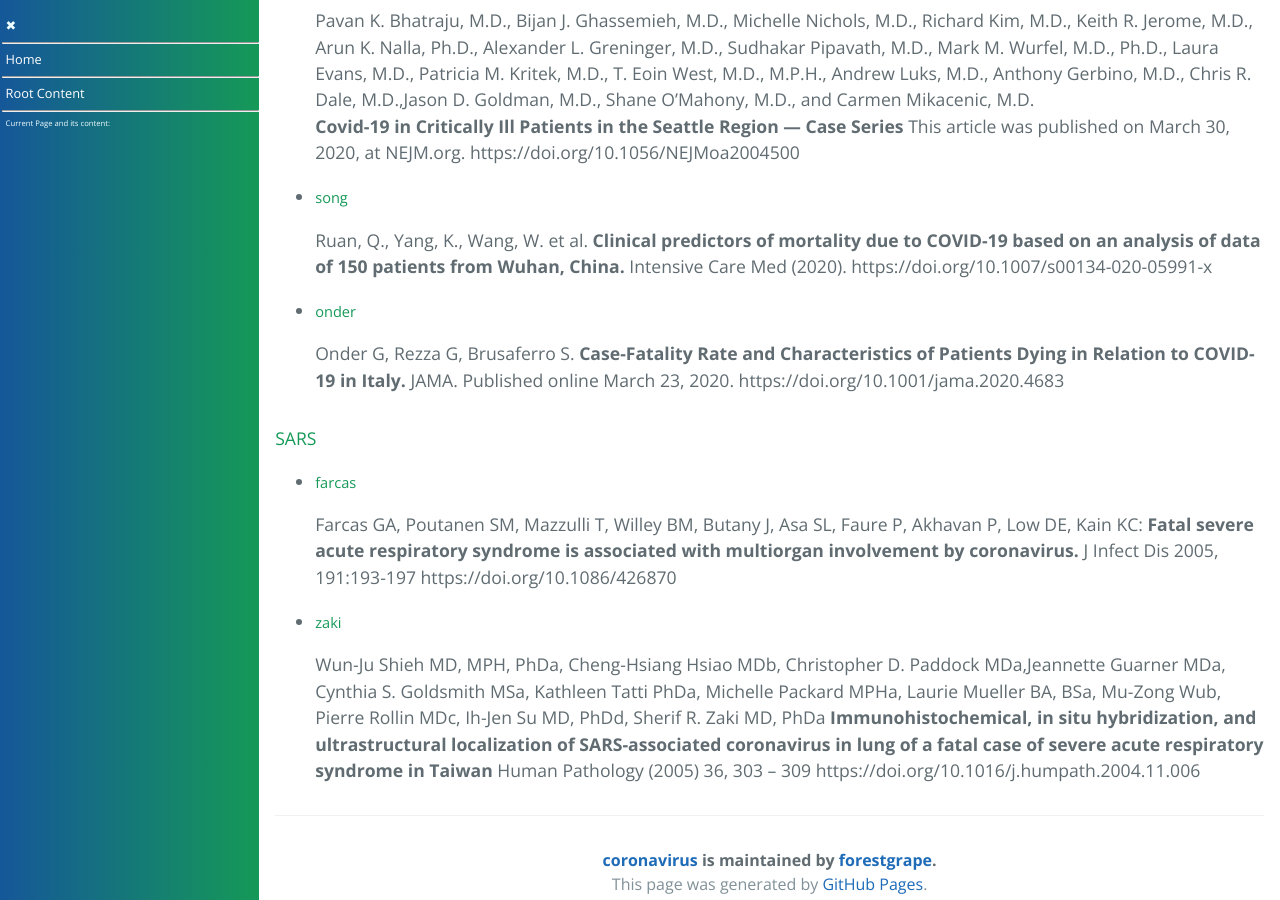
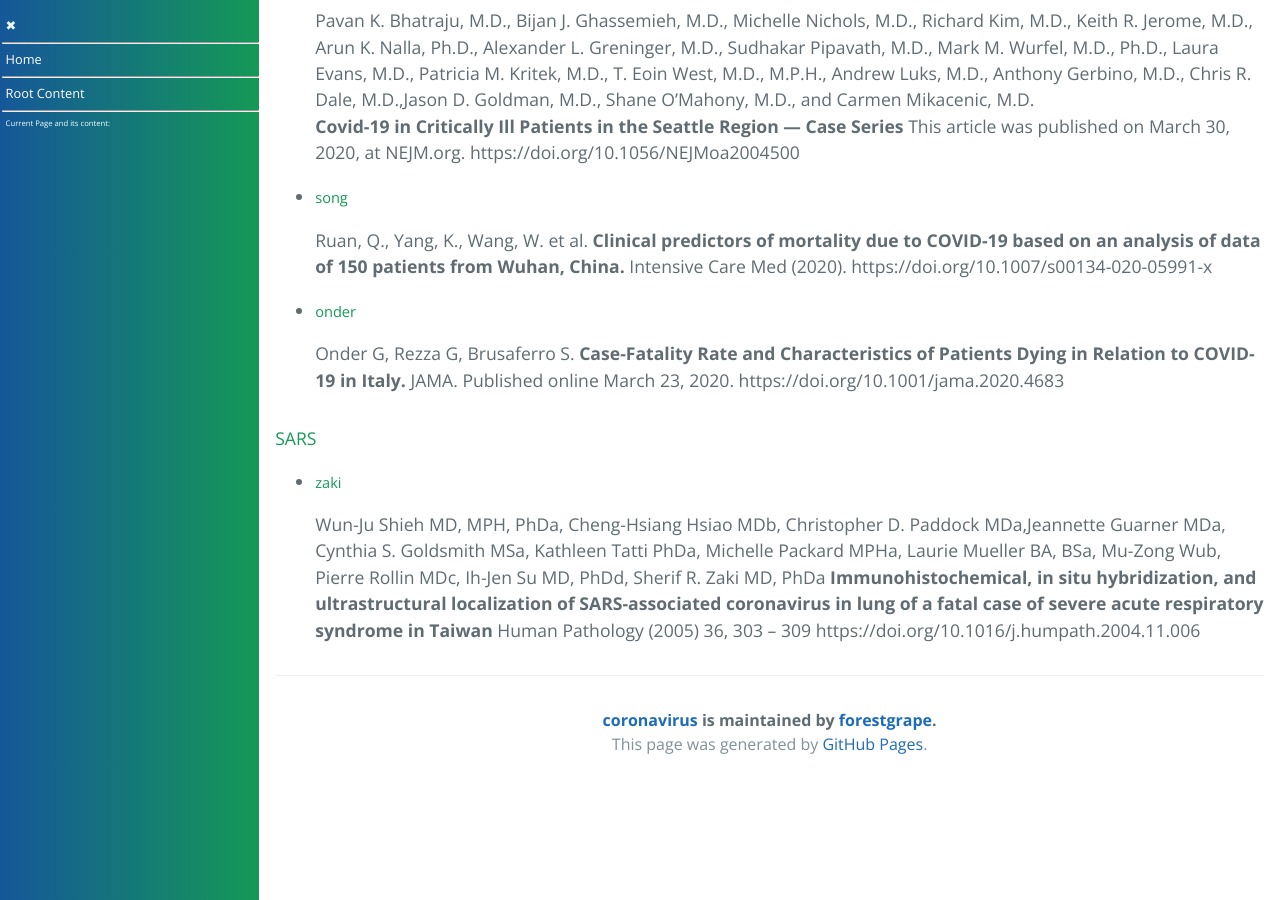
Before and after one commit to forestgrape/coronavirus, a Jekyll site: the page built from 6_prevention_and_treatment/increasing_the_mucus_flow.md, in a window 1280 px wide and 900 px high, scrolled down 10372 px. Built offline with Jekyll 4.4.1, drawn with Linux system fonts in a browser that asks for light colours; our own code applies the rules of GitHub Pages for plain Markdown files.

```diff
--- a/6_prevention_and_treatment/increasing_the_mucus_flow.md
+++ b/6_prevention_and_treatment/increasing_the_mucus_flow.md
@@ -335,12 +335,6 @@
 
 #### SARS
 
-* ##### farcas
-    Farcas GA, Poutanen SM, Mazzulli T, Willey BM, Butany J,
-    Asa SL, Faure P, Akhavan P, Low DE, Kain KC:
-    **Fatal severe acute respiratory syndrome is associated with multiorgan involvement by coronavirus.**
-    J Infect Dis 2005, 191:193-197
-    https://doi.org/10.1086/426870
 
 * ##### zaki
     Wun-Ju Shieh MD, MPH, PhDa, Cheng-Hsiang Hsiao MDb, Christopher D. Paddock MDa,Jeannette Guarner MDa, Cynthia S. Goldsmith MSa, Kathleen Tatti PhDa, Michelle Packard MPHa, Laurie Mueller BA, BSa, Mu-Zong Wub, Pierre Rollin MDc, Ih-Jen Su MD, PhDd, Sherif R. Zaki MD, PhDa
```
